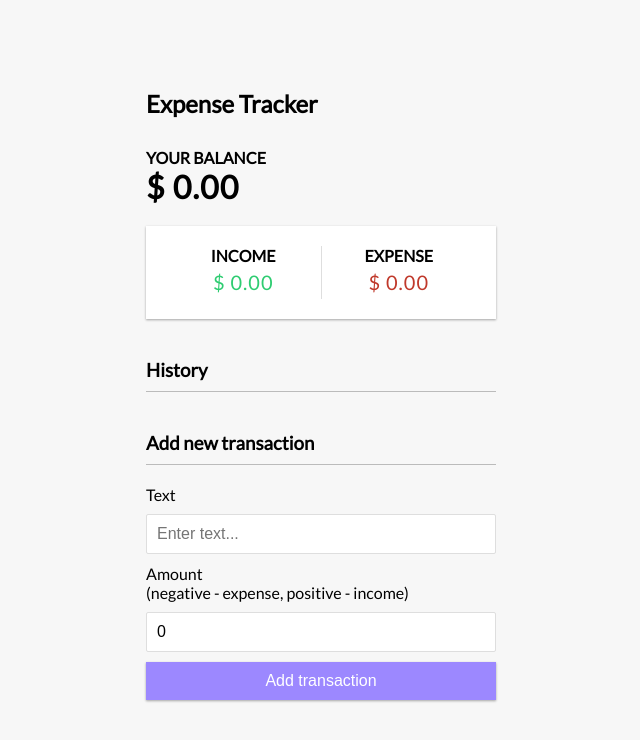
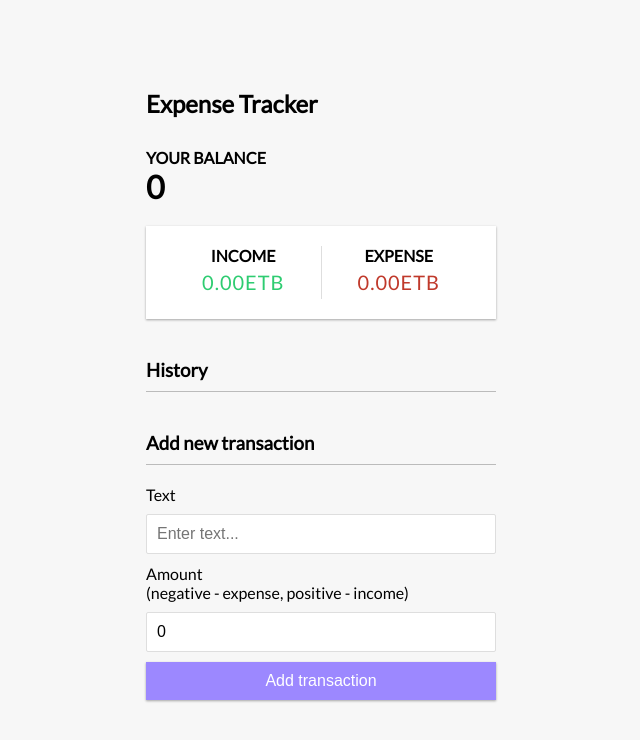
Before and after one commit to yared2112/Expense-Tracker, a React (Create React App) app: page / in a window 1280 px wide. Shown: the top 740 px of the page, without its empty margins (319-959 px from the left). Built offline with nearby package versions, Linux system fonts and the light colour scheme.

Commit message:
completed task

```diff
--- a/src/components/Balance.js
+++ b/src/components/Balance.js
@@ -5,7 +5,7 @@ import { GlobalContext } from '../context/GlobalState';
 function moneyFormatter(num) {
   let p = num.toFixed(2).split('.');
   return (
-    '$ ' + (p[0].split('')[0]=== '-' ? '-' : '') +
+    'ETB ' + (p[0].split('')[0]=== '-' ? '-' : '') +
     p[0]
       .split('')
       .reverse()
@@ -27,7 +27,7 @@ export const Balance = () => {
   return (
     <>
       <h4>Your Balance</h4>
-    <h1>{moneyFormatter(total)}</h1>
+    <h1>{(total)}</h1>
     </>
   )
 }
--- a/src/components/IncomeExpenses.js
+++ b/src/components/IncomeExpenses.js
@@ -5,7 +5,7 @@ import { GlobalContext } from '../context/GlobalState';
 function moneyFormatter(num) {
   let p = num.toFixed(2).split('.');
   return (
-    '$ ' +
+
     p[0]
       .split('')
       .reverse()
@@ -14,6 +14,7 @@ function moneyFormatter(num) {
       }, '') +
     '.' +
     p[1]
+    + 'ETB'
   );
 }
 
--- a/src/components/Transaction.js
+++ b/src/components/Transaction.js
@@ -5,7 +5,7 @@ import { GlobalContext } from '../context/GlobalState';
 function moneyFormatter(num) {
   let p = num.toFixed(2).split('.');
   return (
-    '$ ' +
+
     p[0]
       .split('')
       .reverse()
@@ -14,6 +14,7 @@ function moneyFormatter(num) {
       }, '') +
     '.' +
     p[1]
+    +  'ETB'
   );
 }
 
```
